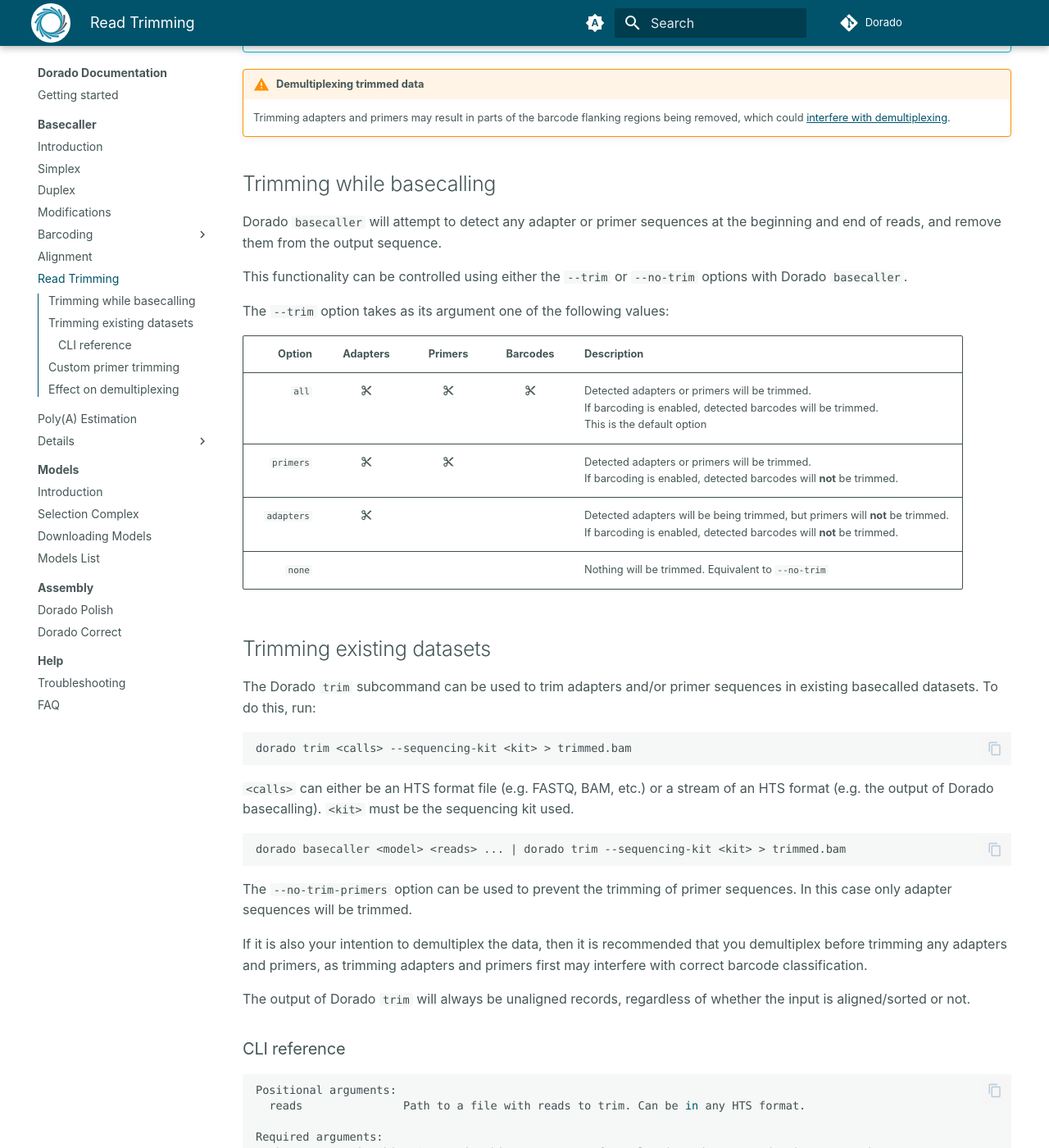
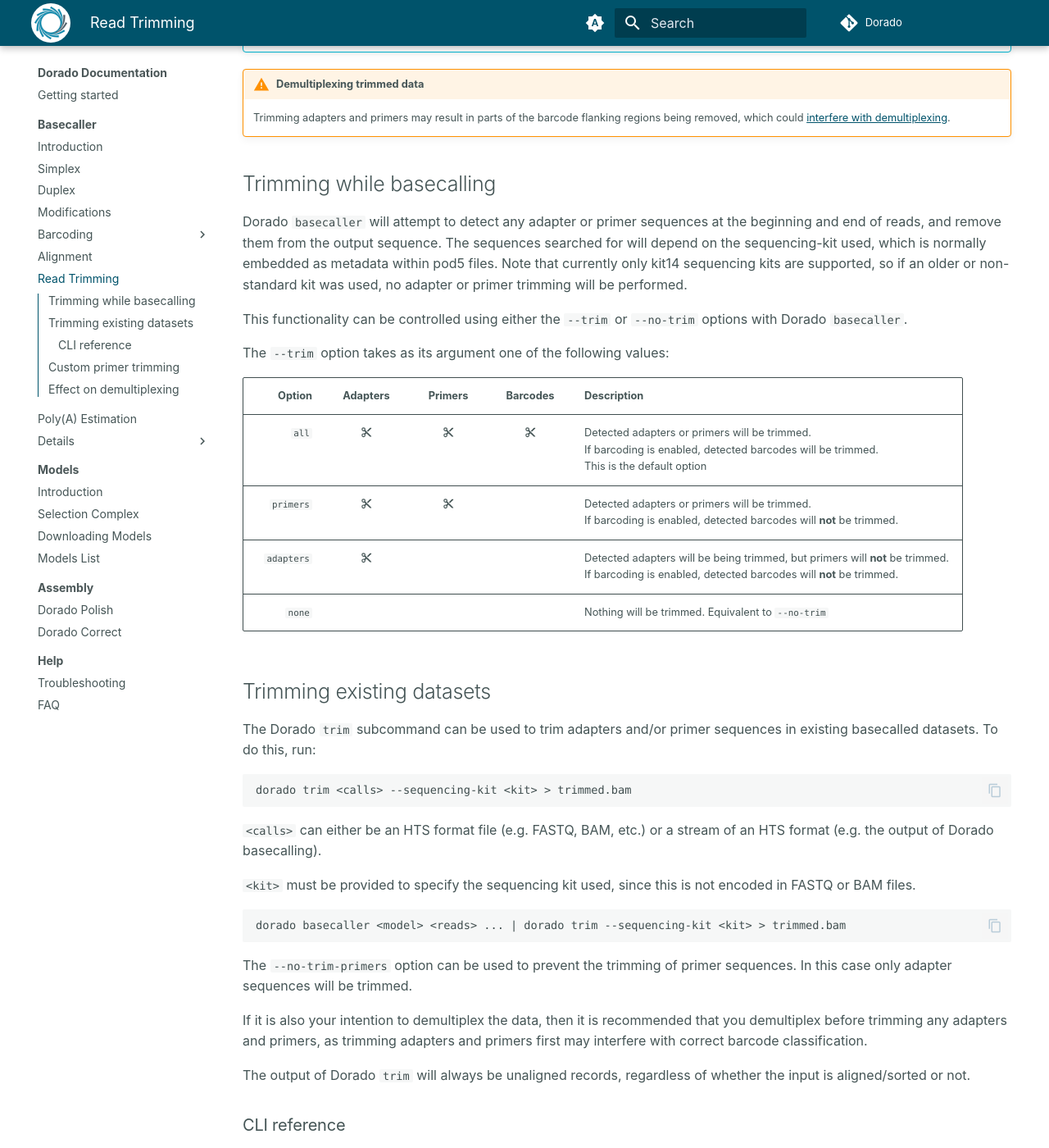
Before and after one commit to nanoporetech/dorado-docs, an MkDocs documentation site: the page built from docs/basecaller/read_trimming.md, in a window 1280 px wide and 1400 px high, scrolled down 295 px. Shown: the whole window at 82% size. Built offline with MkDocs 1.6.1 and Material for MkDocs 9.7.7, drawn with Linux system fonts in a browser that asks for light colours; comment, search, counter and statistics services are not loaded.

Commit message:
Added details for new adapter/primer trimming functionality.

````diff
--- a/docs/basecaller/read_trimming.md
+++ b/docs/basecaller/read_trimming.md
@@ -19,7 +19,11 @@
 ## Trimming while basecalling
 
 Dorado `basecaller` will attempt to detect any adapter or primer sequences at
-the beginning and end of reads, and remove them from the output sequence.
+the beginning and end of reads, and remove them from the output sequence. The
+sequences searched for will depend on the sequencing-kit used, which is normally
+embedded as metadata within pod5 files. Note that currently only kit14 sequencing
+kits are supported, so if an older or non-standard kit was used, no adapter or
+primer trimming will be performed.
 
 This functionality can be controlled using either the `--trim` or `--no-trim` options
 with Dorado `basecaller`.
@@ -43,7 +47,9 @@
 ```
 
 `<calls>` can either be an HTS format file (e.g. FASTQ, BAM, etc.) or a stream of an
-HTS format (e.g. the output of Dorado basecalling). `<kit>` must be the sequencing kit used.
+HTS format (e.g. the output of Dorado basecalling).
+
+`<kit>` must be provided to specify the sequencing kit used, since this is not encoded in FASTQ or BAM files.
 
 ```dorado
 dorado basecaller <model> <reads> ... | dorado trim --sequencing-kit <kit> > trimmed.bam
````
